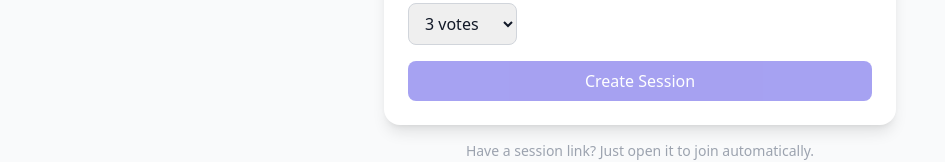
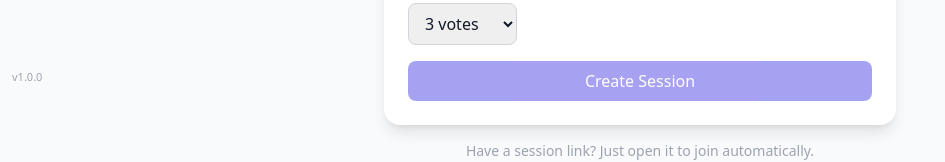
Before and after one commit to diegomenino/RWM-RetroWithMeni, a Next.js app: page / in a window 1280 px wide. Shown: the part 707-869 px from the top of the page, without its empty margins (0-945 px from the left). Built offline with nearby package versions, Linux system fonts and the light colour scheme.

Commit message:
Add app version display in bottom-left corner
Bakes package.json version into the build via NEXT_PUBLIC_APP_VERSION
and renders it as a fixed overlay on all pages.

Co-Authored-By: Claude Sonnet 4.6 <noreply@anthropic.com>

```diff
--- a/app/layout.tsx
+++ b/app/layout.tsx
@@ -12,6 +12,9 @@ export default function RootLayout({ children }: { children: React.ReactNode })
     <html lang="en">
       <body className="min-h-screen bg-gray-50">
         <AuthProvider>{children}</AuthProvider>
+        <div className="fixed bottom-2 left-3 text-[11px] text-gray-400 select-none pointer-events-none">
+          v{process.env.NEXT_PUBLIC_APP_VERSION}
+        </div>
       </body>
     </html>
   );
--- a/next.config.js
+++ b/next.config.js
@@ -1,6 +1,11 @@
 /** @type {import('next').NextConfig} */
+const { version } = require('./package.json');
+
 const nextConfig = {
   reactStrictMode: true,
+  env: {
+    NEXT_PUBLIC_APP_VERSION: version,
+  },
   typescript: { ignoreBuildErrors: true },
   webpack: (config, { isServer }) => {
     if (!isServer) {
```
